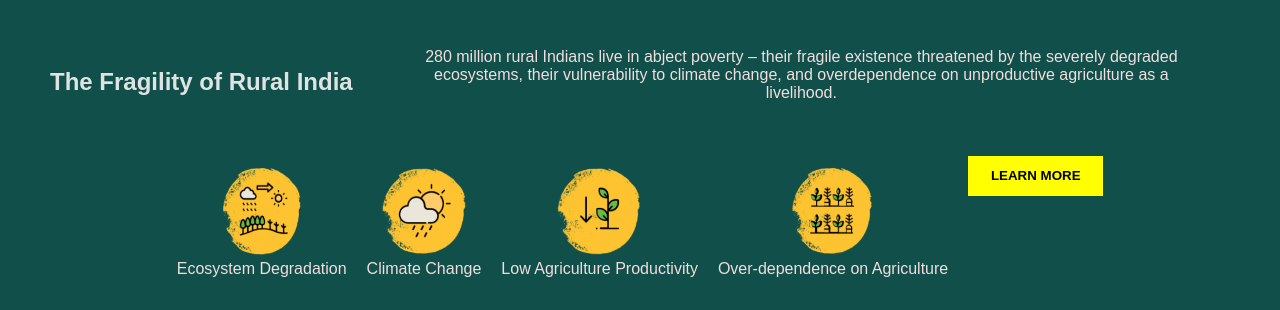
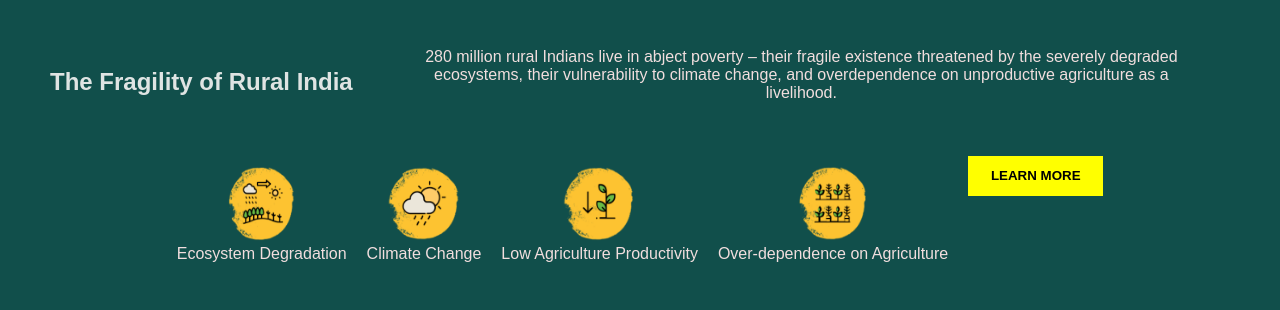
Before and after one commit to Vamshikrishna779/Green-Energy-Hub, a plain HTML site: page wotr.html in a window 1280 px wide. Shown: the part 642-952 px from the top of the page. Drawn offline with Linux system fonts and the light colour scheme.

Commit message:
Update wotr.html

```diff
--- a/wotr.html
+++ b/wotr.html
@@ -194,8 +194,8 @@
         }
 
         .icon-box img {
-            width: 90px;
-            height: 90px;
+            width: 75px;
+            height: 75px;
         }
 
         .fragility-section button {
```
